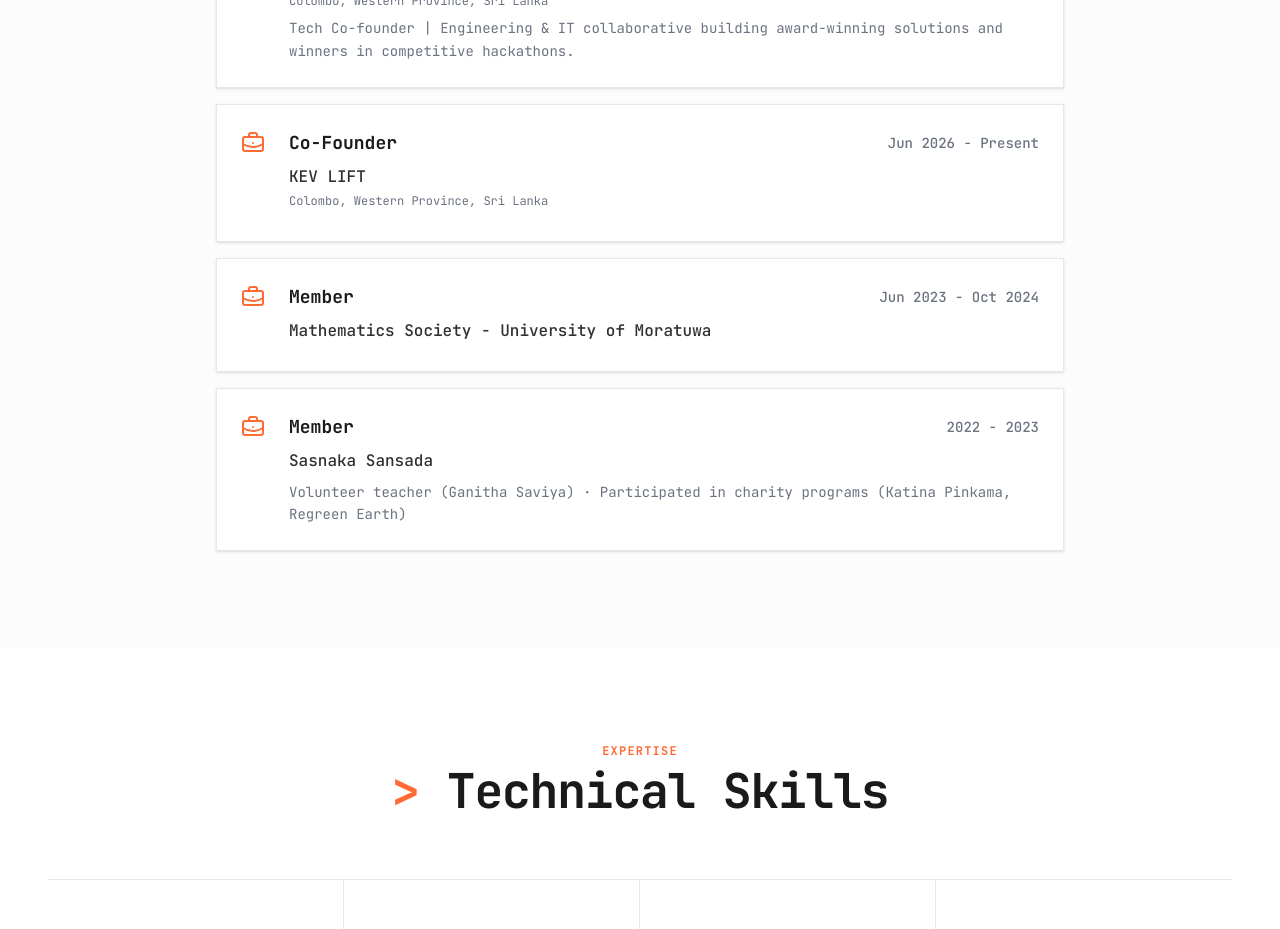
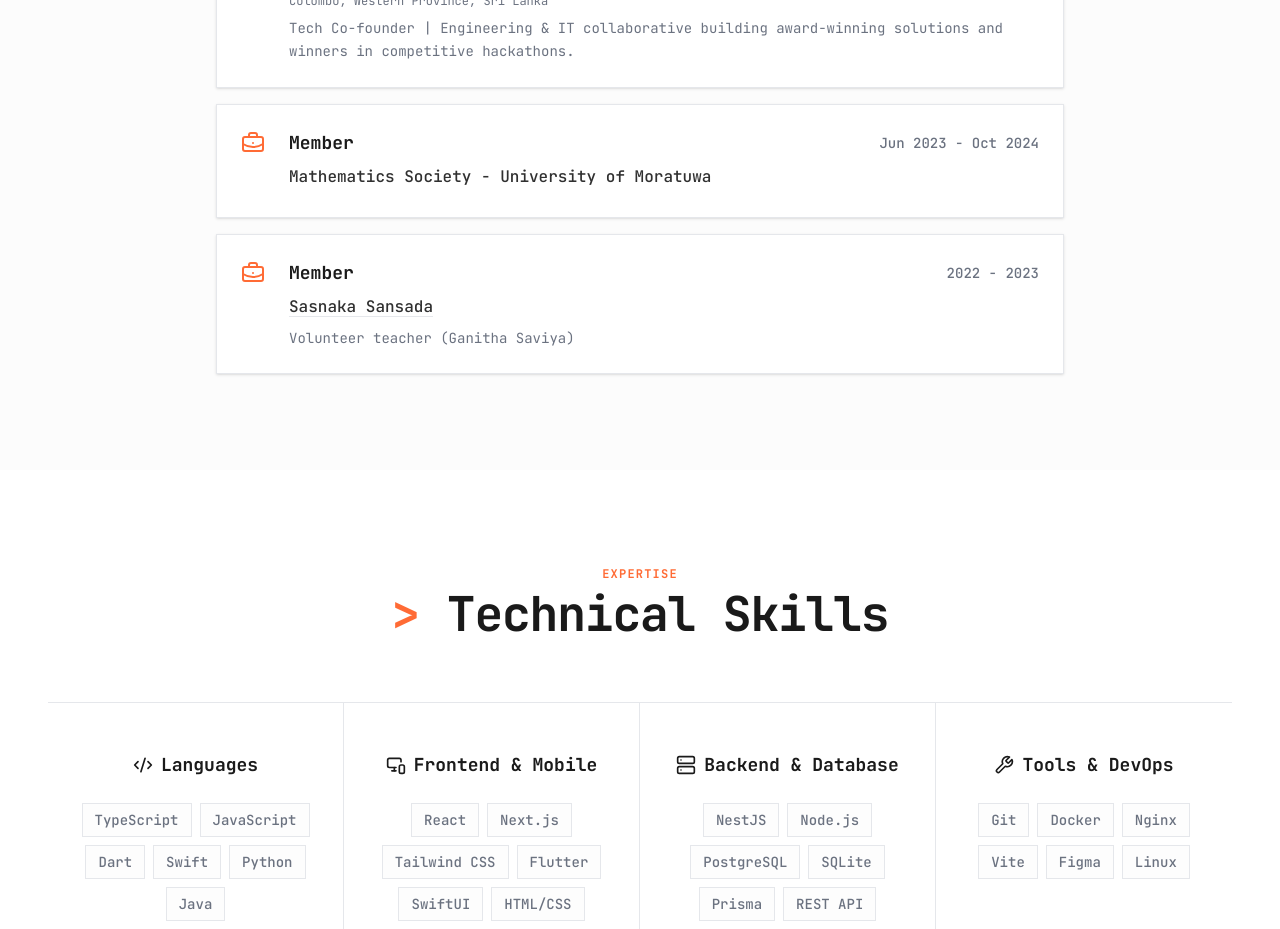
Before and after one commit to ThanojBuddhima/ThanojBuddhima.github.io, a React (Vite) app: page / in a window 1280 px wide. Shown: the part 1740-2669 px from the top of the page. Built offline with nearby package versions, Linux system fonts and the light colour scheme.

Commit message:
refactor: update build assets and component structure for experience section

```diff
--- a/src/components/Experience.tsx
+++ b/src/components/Experience.tsx
@@ -21,13 +21,7 @@ const experienceData: ExperienceItem[] = [
     location: 'Colombo, Western Province, Sri Lanka',
     description: 'Tech Co-founder | Engineering & IT collaborative building award-winning solutions and winners in competitive hackathons.',
   },
-  {
-    id: 'kevlift',
-    role: 'Co-Founder',
-    company: 'KEV LIFT',
-    period: 'Jun 2026 - Present',
-    location: 'Colombo, Western Province, Sri Lanka',
-  },
+
   {
     id: 'math-society',
     role: 'Member',
@@ -38,8 +32,9 @@ const experienceData: ExperienceItem[] = [
     id: 'sasnaka-sansada',
     role: 'Member',
     company: 'Sasnaka Sansada',
+    companyLink: 'https://sasnaka.org/',
     period: '2022 - 2023',
-    description: 'Volunteer teacher (Ganitha Saviya) · Participated in charity programs (Katina Pinkama, Regreen Earth)',
+    description: 'Volunteer teacher (Ganitha Saviya)',
   }
 ];
 
```
Also changed, not shown: 2 other files (tests, documents, lock files or other folders).
